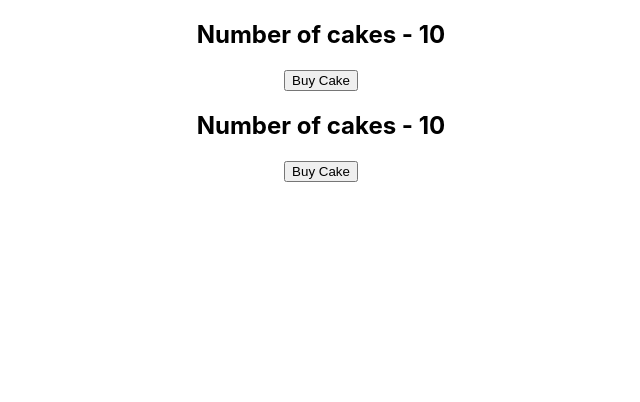
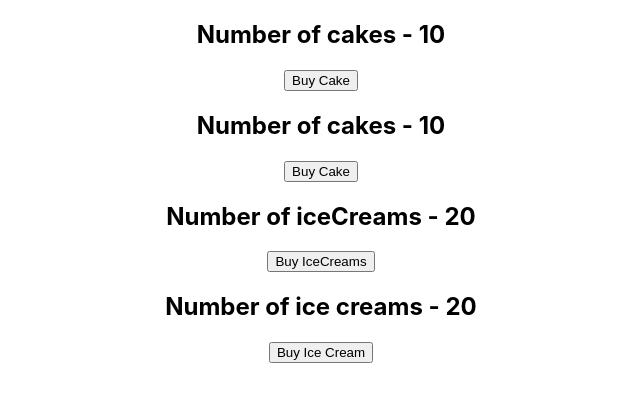
Before and after one commit to sreyom31/Redux-Practice, a React (Create React App) app: page / in a window 1280 px wide. Shown: the top 402 px of the page, without its empty margins (319-959 px from the left). Built offline with nearby package versions, Linux system fonts and the light colour scheme.

Commit message:
cakes and icecreams
Signed-off-by: sreyom31 <sreyom31@gmail.com>

```diff
--- a/src/App.js
+++ b/src/App.js
@@ -4,6 +4,8 @@
 import HooksCakeContainer from "./components/HooksCakeContainer"
 import {Provider} from "react-redux";
 import store from "./redux/store";
+import HooksIceCreamContainer from "./components/HooksIceCreamContainer";
+import IceCreamContainer from "./components/IceCreamContainer";
 
 function App() {
   return (
@@ -11,6 +13,8 @@
             <div className="App">
                 <HooksCakeContainer />
                 <CakeContainer />
+                <HooksIceCreamContainer />
+                <IceCreamContainer />
             </div>
         </Provider>
   );
--- a/src/components/CakeContainer.js
+++ b/src/components/CakeContainer.js
@@ -13,7 +13,7 @@
 
 const mapStateToProps = state => {
     return {
-        numOfCakes: state.numOfCakes
+        numOfCakes: state.cake.numOfCakes
     }
 }
 
--- a/src/components/HooksCakeContainer.js
+++ b/src/components/HooksCakeContainer.js
@@ -3,7 +3,7 @@
 import {buyCake} from '../redux'
 
 function HooksCakeContainer(props) {
-    const numOfCakes = useSelector(state => state.numOfCakes)
+    const numOfCakes = useSelector(state => state.cake.numOfCakes)
     const dispatch = useDispatch()
     return (
         <div>
--- /dev/null
+++ b/src/components/HooksIceCreamContainer.js
@@ -0,0 +1,17 @@
+import React from 'react';
+import {useSelector, useDispatch} from "react-redux";
+import {buyIceCream} from "../redux";
+
+
+function HooksIceCreamContainer(props) {
+    const numOfIceCreams = useSelector(state => state.iceCream.numOfIceCreams)
+    const dispatch = useDispatch()
+    return (
+        <div>
+            <h2>Number of iceCreams - {numOfIceCreams}</h2>
+            <button onClick={() => dispatch(buyIceCream())}>Buy IceCreams</button>
+        </div>
+    );
+}
+
+export default HooksIceCreamContainer;
--- /dev/null
+++ b/src/components/IceCreamContainer.js
@@ -0,0 +1,29 @@
+import React from 'react'
+import { connect } from 'react-redux'
+import { buyIceCream } from '../redux'
+
+function IceCreamContainer (props) {
+    return (
+        <div>
+            <h2>Number of ice creams - {props.numOfIceCreams} </h2>
+            <button onClick={props.buyIceCream}>Buy Ice Cream</button>
+        </div>
+    )
+}
+
+const mapStateToProps = state => {
+    return {
+        numOfIceCreams: state.iceCream.numOfIceCreams
+    }
+}
+
+const mapDispatchToProps = dispatch => {
+    return {
+        buyIceCream: () => dispatch(buyIceCream())
+    }
+}
+
+export default connect(
+    mapStateToProps,
+    mapDispatchToProps
+)(IceCreamContainer)
--- a/src/redux/cake/cakeActions.js
+++ b/src/redux/cake/cakeActions.js
@@ -1,9 +1,7 @@
 import {BUY_CAKE} from "./cakeTypes";
 
-const buyCake = () => {
+export const buyCake = () => {
     return {
         type: BUY_CAKE
     }
 }
-
-export {buyCake}
--- /dev/null
+++ b/src/redux/iceCream/iceCreamActions.js
@@ -0,0 +1,7 @@
+import {BUY_ICECREAM} from "./iceCreamTypes";
+
+export const buyIceCream = () => {
+    return {
+        type: BUY_ICECREAM
+    }
+}
--- /dev/null
+++ b/src/redux/iceCream/iceCreamReducer.js
@@ -0,0 +1,18 @@
+import {BUY_ICECREAM} from "./iceCreamTypes";
+
+const initialState = {
+    numOfIceCreams: 20
+}
+
+const iceCreamReducer = (state=initialState, action) => {
+    switch (action.type) {
+        case BUY_ICECREAM:
+            return {
+                ...state,
+                numOfIceCreams: state.numOfIceCreams - 1
+            }
+        default: return state
+    }
+}
+
+export default iceCreamReducer
--- /dev/null
+++ b/src/redux/iceCream/iceCreamTypes.js
@@ -0,0 +1 @@
+export const BUY_ICECREAM = 'BUY_ICECREAM'
--- a/src/redux/index.js
+++ b/src/redux/index.js
@@ -1 +1,2 @@
 export { buyCake } from './cake/cakeActions'
+export { buyIceCream } from './iceCream/iceCreamActions'
--- /dev/null
+++ b/src/redux/rootReducer.js
@@ -0,0 +1,10 @@
+import {combineReducers} from "redux";
+import cakeReducer from "./cake/cakeReducer";
+import iceCreamReducer from "./iceCream/iceCreamReducer";
+
+const rootReducer = combineReducers({
+    cake: cakeReducer,
+    iceCream: iceCreamReducer
+})
+
+export default rootReducer
--- a/src/redux/store.js
+++ b/src/redux/store.js
@@ -1,6 +1,6 @@
 import {createStore} from "redux";
-import cakeReducer from "./cake/cakeReducer";
+import rootReducer from "./rootReducer";
 
-const store = createStore(cakeReducer)
+const store = createStore(rootReducer)
 
 export default store
```
